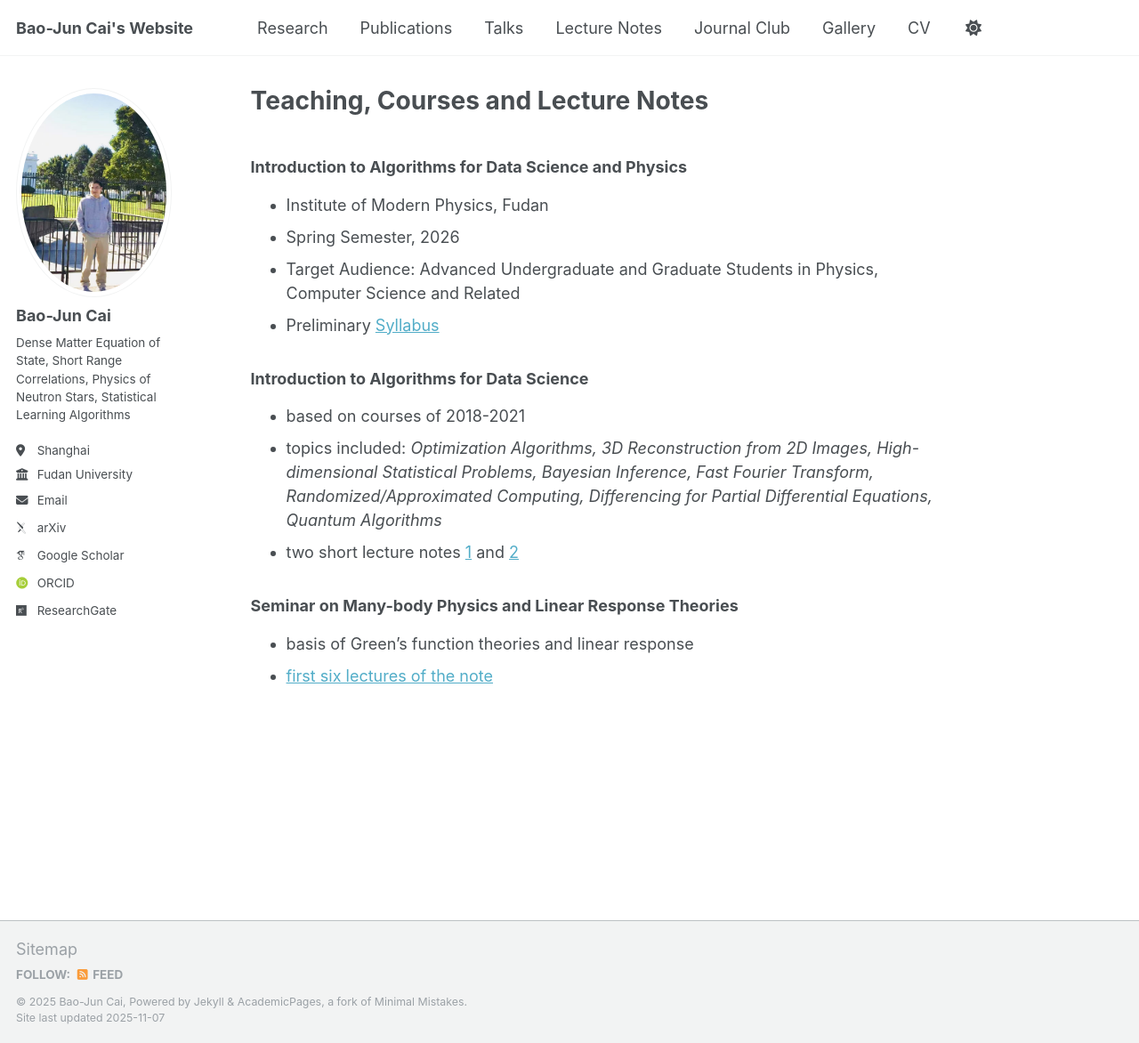
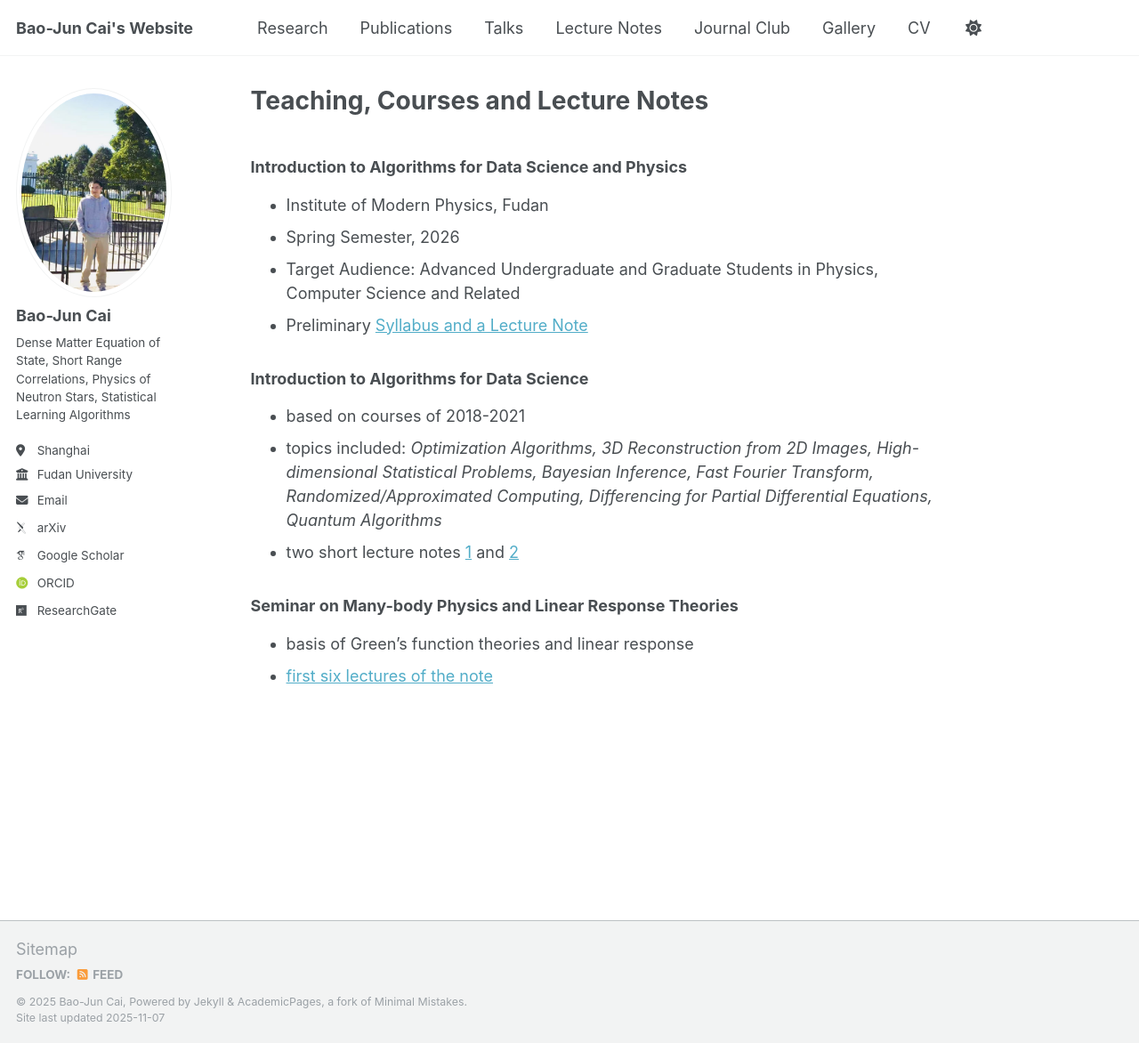
Before and after one commit to bjcai-phys/bjcai-phys.github.io, a Jekyll site: the page built from _pages/tcs.md, in a window 1280 px wide and 1172 px high. Shown: the whole window at 89% size. Built offline with Jekyll 4.4.1, drawn with Linux system fonts in a browser that asks for light colours; some web fonts are replaced.

Commit message:
Update tcs.md

```diff
--- a/_pages/tcs.md
+++ b/_pages/tcs.md
@@ -9,7 +9,7 @@
 * Institute of Modern Physics, Fudan
 * Spring Semester, 2026
 * Target Audience: Advanced Undergraduate and Graduate Students in Physics, Computer Science and Related
-* Preliminary [Syllabus](https://bjcai-phys.github.io/images/Syllabus-2026-DataScience.pdf)
+* Preliminary [Syllabus and a Lecture Note](https://bjcai-phys.github.io/images/Syllabus-2026-DataScience.pdf)
 
 ### Introduction to Algorithms for Data Science
 * based on courses of 2018-2021
```
